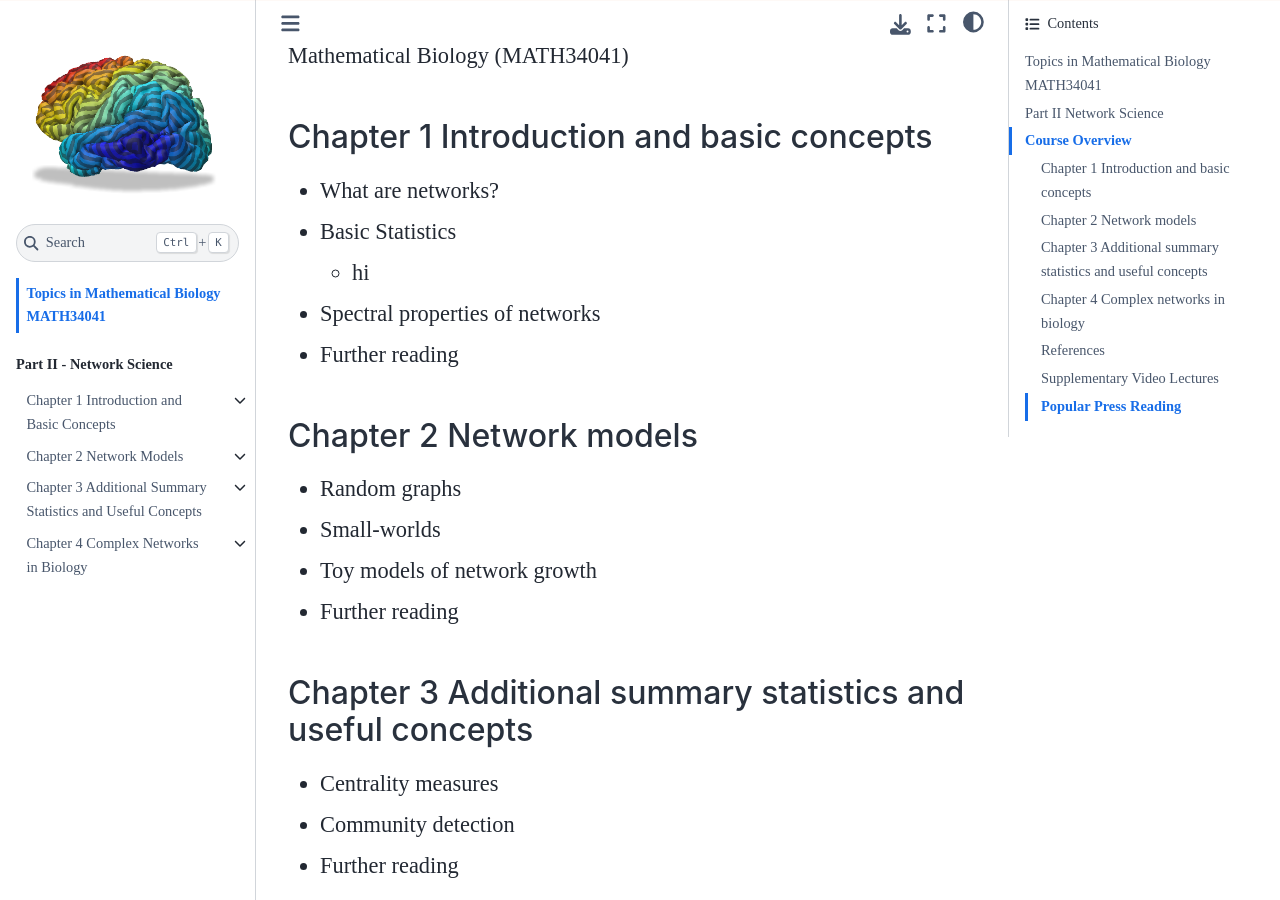
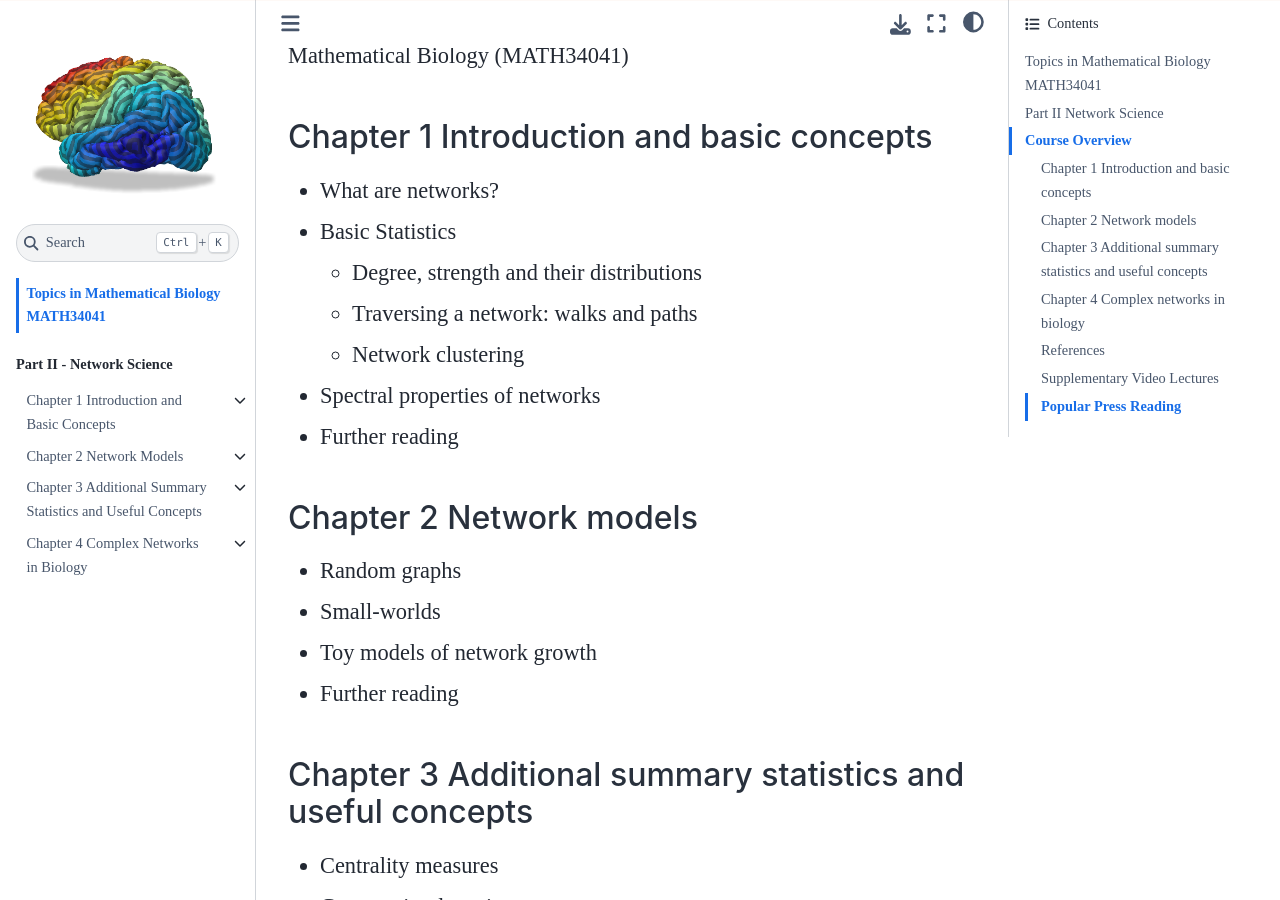
Before and after one commit to jjcrofts77/TMB-MATH34041, a Jupyter Book: the page built from intro.md, in a window 1280 px wide and 900 px high, scrolled down 305 px. Built offline with Jupyter Book 1.0.4 settings and Sphinx 7.4.7 and the Sphinx Book theme 1.1.4, drawn with Linux system fonts in a browser that asks for light colours.

Commit message:
Update intro.md

```diff
--- a/intro.md
+++ b/intro.md
@@ -10,7 +10,9 @@ This Jupyterbook provides the course notes for the second half of Topics in Math
 ### Chapter 1 Introduction and basic concepts
    - What are networks?
    - Basic Statistics
-      - hi
+      - Degree, strength and their distributions
+      - Traversing a network: walks and paths
+      - Network clustering
    - Spectral properties of networks
    - Further reading
 
```
